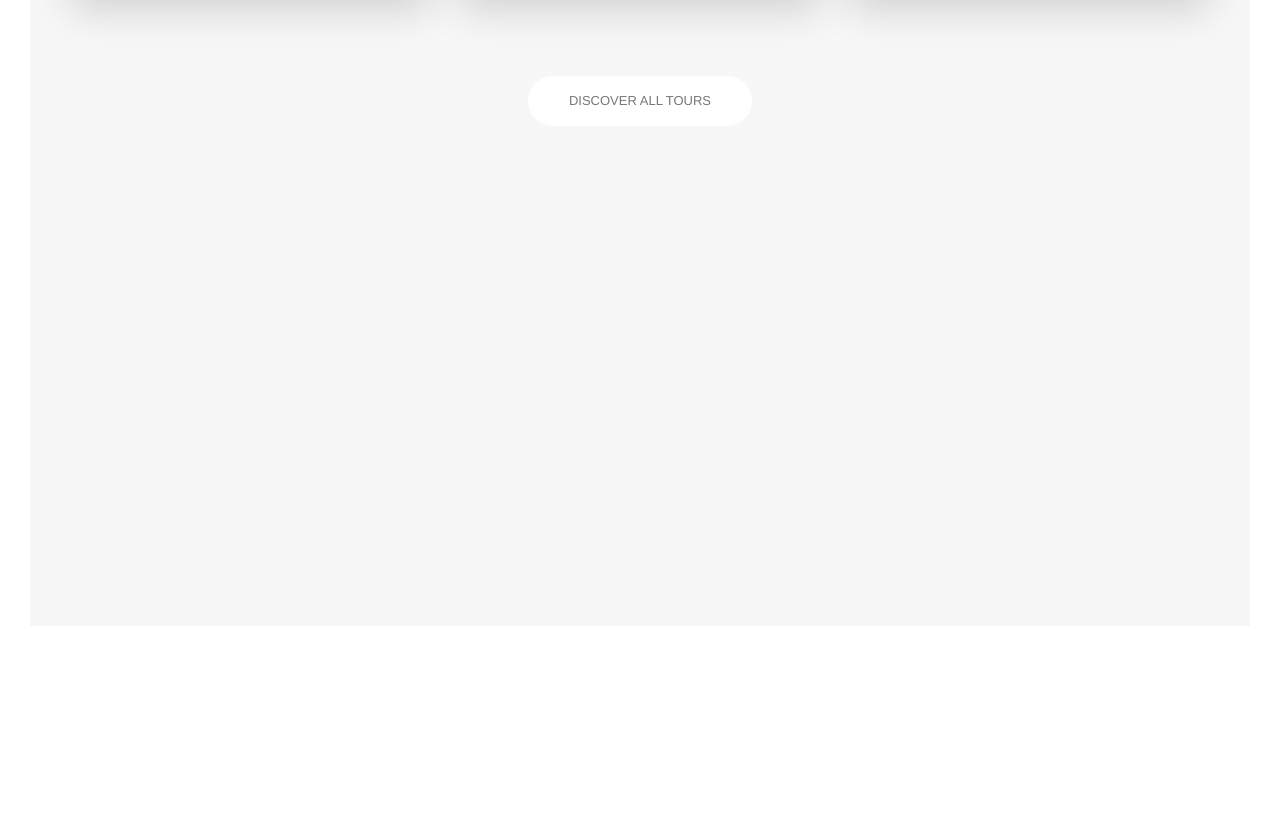
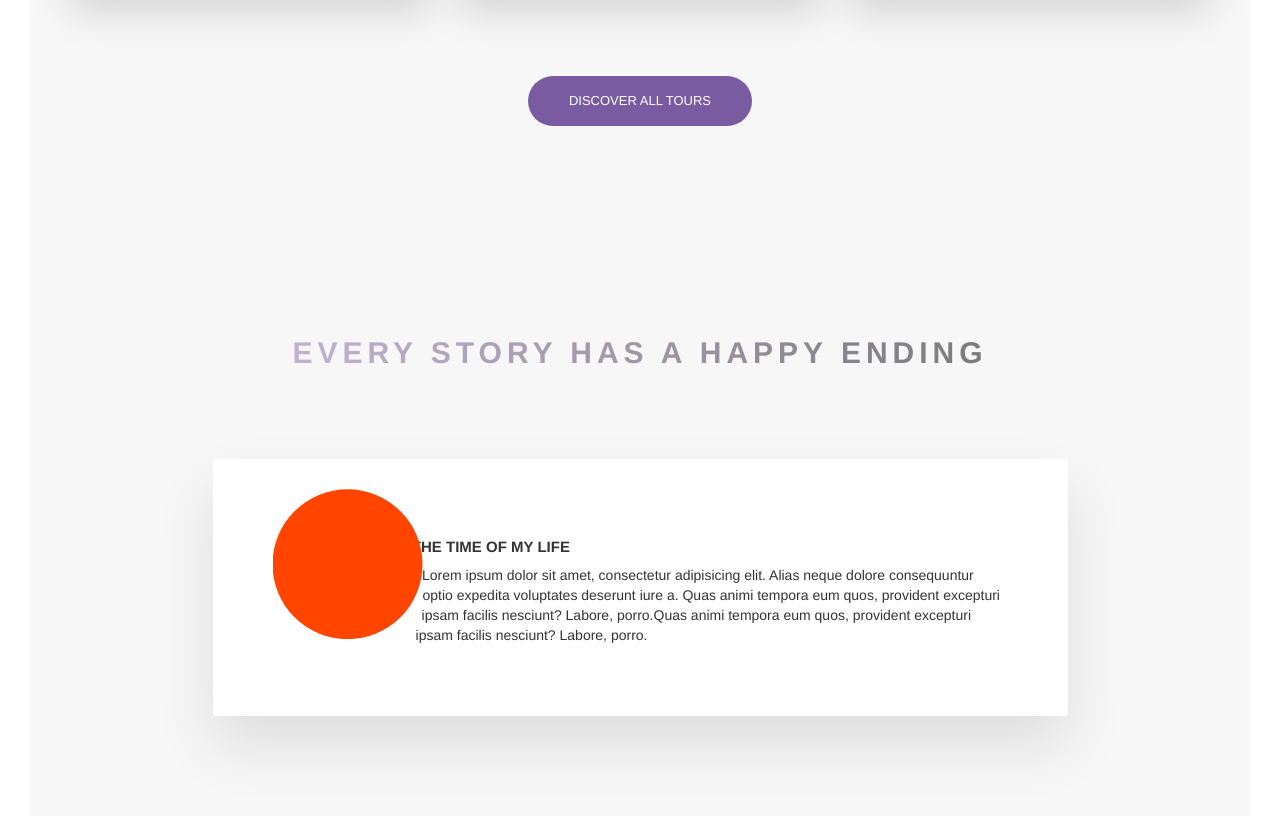
Before and after one commit to damionlawrence/wanderlust-travel-website, a website: page index.html in a window 1280 px wide. Shown: the part 2922-3741 px from the top of the page. Before the commit the page ends 3578 px from the top, so only its background shows below. Drawn offline with Linux system fonts and the light colour scheme.

Commit message:
section stories

```diff
--- a/index.html
+++ b/index.html
@@ -112,7 +112,7 @@
         </div>
       </div>
     </section>
-
+    <!--Section tours-->
     <section class="section-tours">
       <div class="u-center-text">
         <h2 class="heading-secondary u-margin-bottom-8">
@@ -212,9 +212,29 @@
 
         </div>
         <div class="u-center-text u-margin-top-8">
-          <a href="#" class="btn btn--white">Discover all tours</a>
+          <a href="#" class="btn btn--purp">Discover all tours</a>
         </div>
+      </div>
+    </section>
+    <!--section stories-->
+    <section class="section-stories">
+      <div class="u-center-text u-margin-top-8">
+        <h2 class="heading-secondary">
+          Every story has a happy ending
+        </h2>
+      </div>
 
+      <div class="container u-margin-top-8">
+        <div class="story">
+          <figure class="story__shape">
+
+          </figure>
+          <h3 class="heading-tertiary">The time of my life</h3>
+          <p>Lorem ipsum dolor sit amet, consectetur adipisicing elit. Alias neque dolore consequuntur optio expedita
+            voluptates deserunt iure a. Quas animi tempora eum quos, provident excepturi ipsam facilis nesciunt? Labore,
+            porro.Quas animi tempora eum quos, provident excepturi ipsam facilis nesciunt? Labore,
+            porro.</p>
+        </div>
       </div>
     </section>
 
--- a/sass/abstracts/_variables.scss
+++ b/sass/abstracts/_variables.scss
@@ -1,6 +1,7 @@
 $color-primary-light: rgba(109, 77, 151, 0.4);
+$color-primary-dark: rgba(0, 0, 0, .5);
 
-$color-primary-dark: rgba(0, 0, 0, .5);
+$color-primary-purp: rgba(51, 5, 112, 0.644);
 
 $color-grey-light-1: #f7f7f7;
 
--- /dev/null
+++ b/sass/component/__stories.scss
@@ -0,0 +1,26 @@
+.story {
+  width: 75%;
+  margin: 0 auto;
+  background-color: $color-white;
+
+  box-shadow: 0 3rem 6rem rgba($color-black, .1);
+  border-radius: 3px;
+  padding: 6rem;
+
+  &__shape {
+    width: 15rem;
+    height: 15rem;
+    float: left;
+    background-color: orangered;
+
+    -webkit-shape-outside: circle(50% at 50% 50%);
+    shape-outside: circle(50% at 50% 50%);
+
+    -webkit-clip-path: circle(50% at 50% 50%);
+    clip-path: circle(50% at 50% 50%);
+
+    transform: translateY(-3rem);
+  }
+
+
+}
--- a/sass/component/_button.scss
+++ b/sass/component/_button.scss
@@ -37,6 +37,11 @@
     }
   }
 
+  &--purp {
+    color: $color-white;
+    background-color: $color-primary-purp;
+  }
+
   &::after {
     content: "";
     display: inline-block;
@@ -70,7 +75,7 @@
 
   &:hover {
     color: $color-white;
-    background-color: $color-primary-dark;
+    background-color: $color-primary-purp;
     box-shadow: 0 1rem 2rem rgba($color-black, .3);
     transform: translateY(-2px);
   }
--- a/sass/main.scss
+++ b/sass/main.scss
@@ -14,6 +14,7 @@
 @import "component/composition";
 @import "component/feature-box";
 @import "component/cards";
+@import "component/_stories";
 
 // layouts
 @import "layouts/header";
--- a/sass/pages/_home.scss
+++ b/sass/pages/_home.scss
@@ -9,8 +9,8 @@
   padding: 20rem 0;
 
   background-image: linear-gradient(to right bottom,
-    $color-primary-light,
-    $color-primary-dark),
+      $color-primary-light,
+      $color-primary-dark),
     url('../assets/nat-4.jpg');
   background-size: cover;
   margin-top: -10rem;
@@ -25,6 +25,11 @@
 
 .section-tours {
   background-color: $color-grey-light-1;
-  padding: 25rem 0 50rem 0;
+  padding: 25rem 0 1rem 0;
   margin-top: -10rem;
 }
+
+.section-stories {
+  background-color: $color-grey-light-1;
+  padding: 10rem 0;
+}
```
Also changed, not shown: css/style.css.
